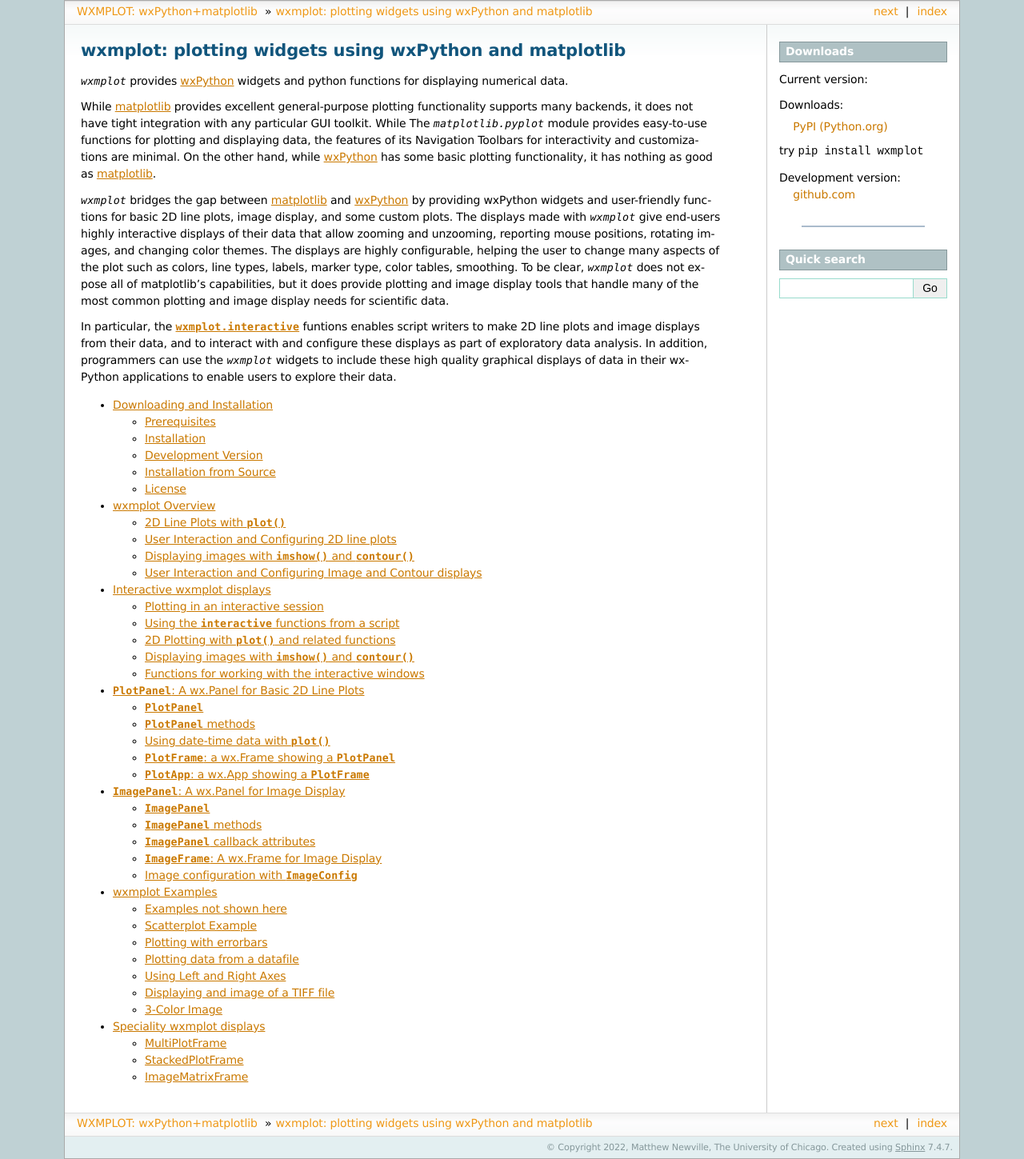
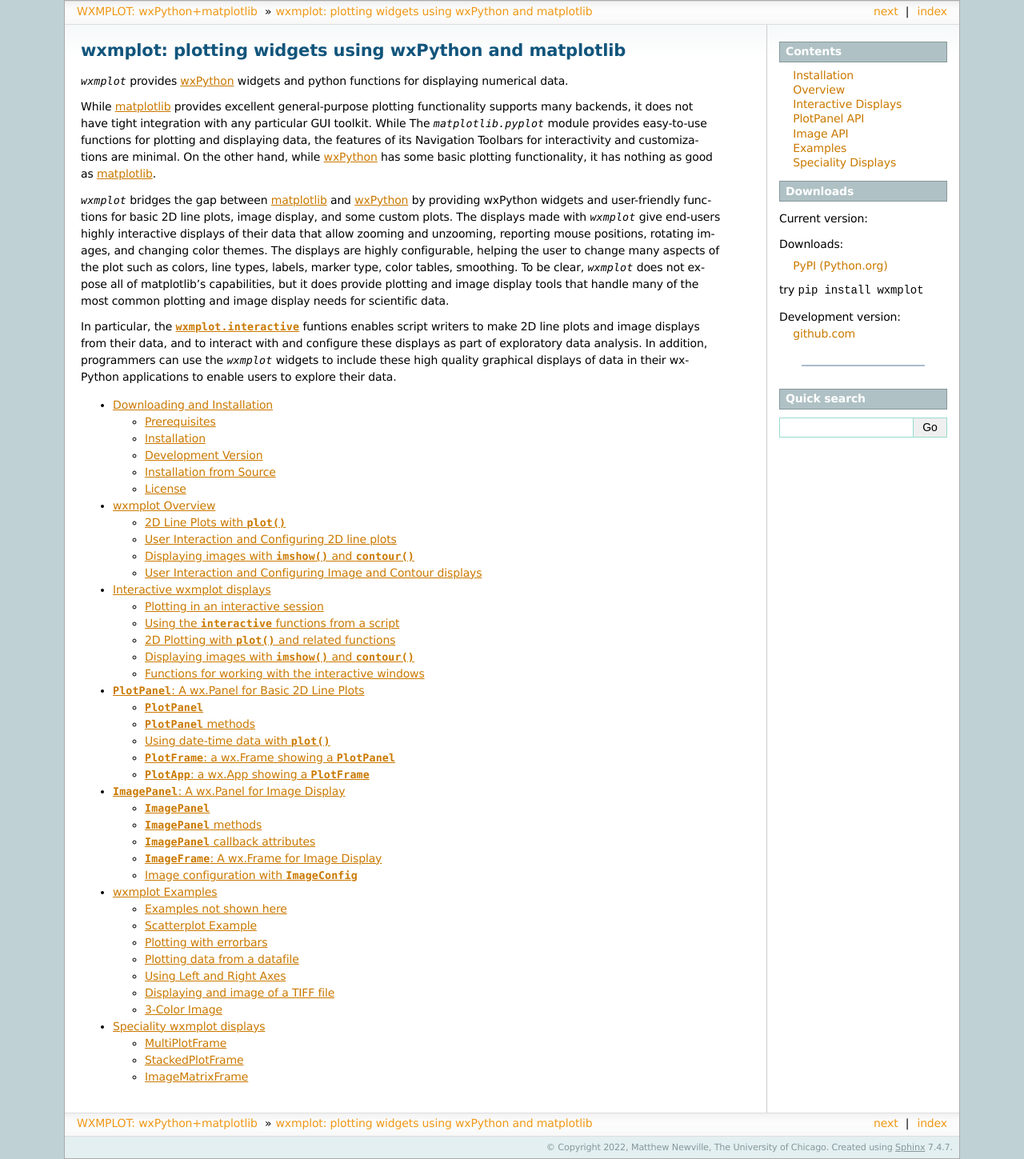
Before and after one commit to newville/wxmplot, a Sphinx documentation site: the page built from doc/index.rst, in a window 1280 px wide. Shown: the whole page at 80% size. Built offline with Sphinx 7.4.7, drawn with Linux system fonts in a browser that asks for light colours; the version number could not be read and is left out.

Commit message:
show quick contents link with basic sphinx theme

```diff
--- a/doc/_templates/indexsidebar.html
+++ b/doc/_templates/indexsidebar.html
@@ -1,3 +1,17 @@
+<h3>Contents</h3>
+
+<ul>
+   <li>&nbsp; &nbsp;<a href="{{ pathto('installation') }}"> Installation</a></li>
+   <li>&nbsp; &nbsp;<a href="{{ pathto('overview') }}">     Overview</a></li>
+   <li>&nbsp; &nbsp;<a href="{{ pathto('interactive') }}">   Interactive Displays</a></li>
+   <li>&nbsp; &nbsp;<a href="{{ pathto('plotpanel') }}">    PlotPanel API</a></li>
+   <li>&nbsp; &nbsp;<a href="{{ pathto('imagepanel') }}"> Image API</a></li>
+   <li>&nbsp; &nbsp;<a href="{{ pathto('examples') }}">    Examples</a></li>
+   <li>&nbsp; &nbsp;<a href="{{ pathto('other') }}"> Speciality Displays</a></li>
+</ul>
+<p>
+
+
 <h3>Downloads</h3>
 <p>Current version: <b>{{ release }}</b></p>
 <p>Downloads:
```
